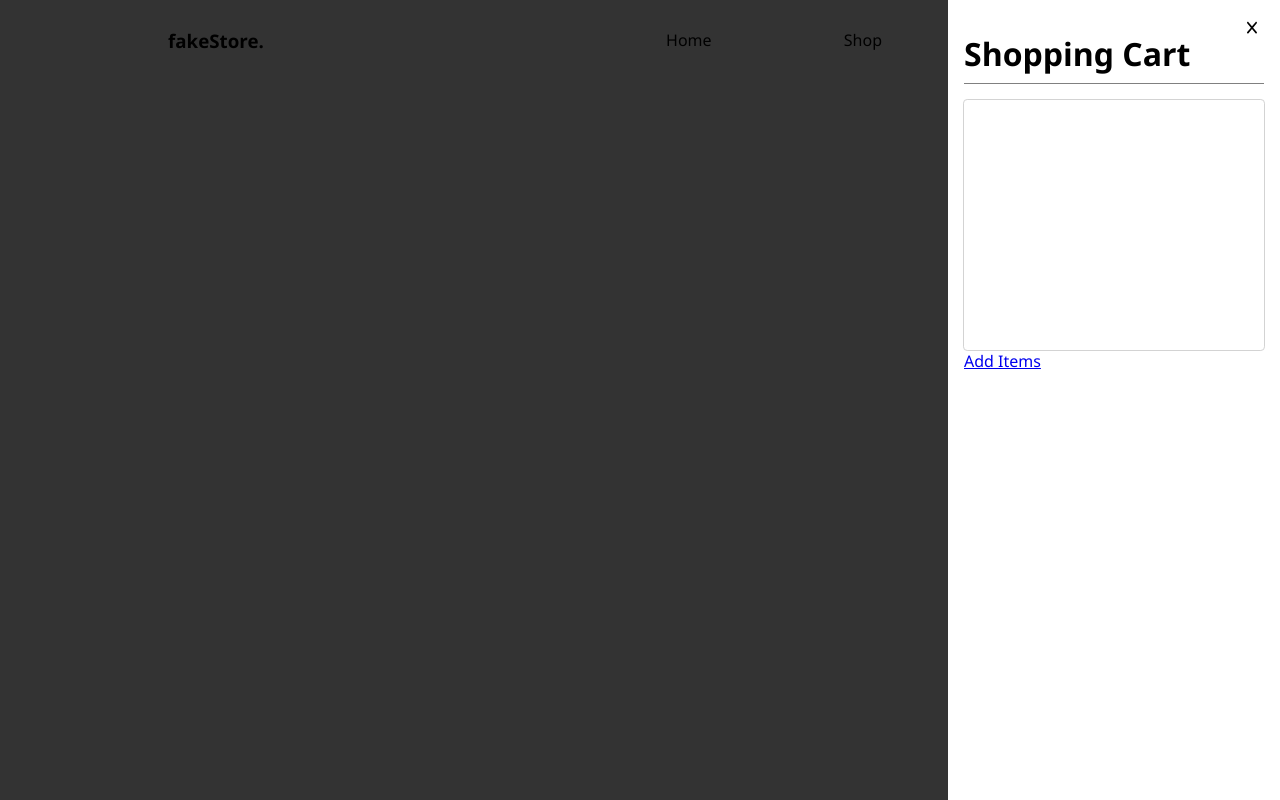
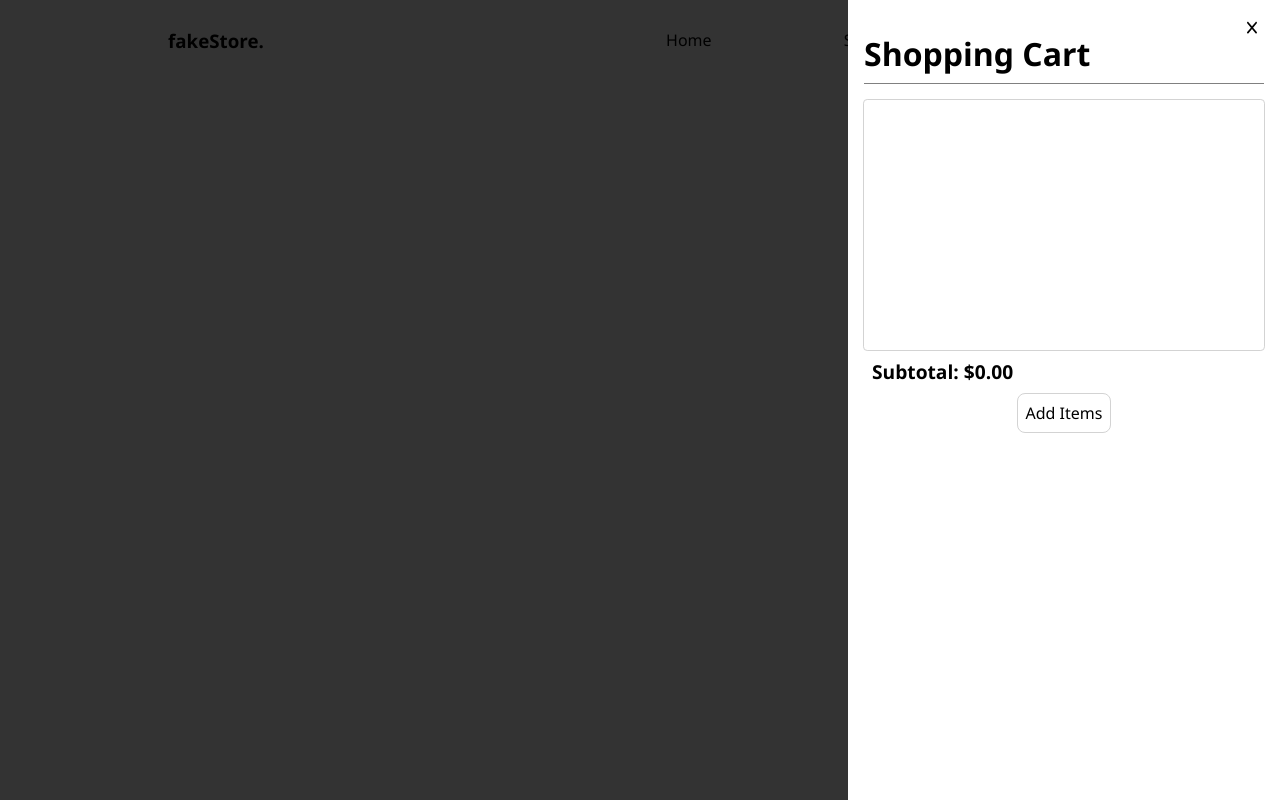
Before and after one commit to pekkabeast/shopping-cart, a React (Create React App) app: page /shopping-cart/shop/catalog/1/1 in a window 1280 px wide. Both pictures are taken after a click on the button "Cart". Built offline with nearby package versions, Linux system fonts and the light colour scheme.

Commit message:
finished cart functionality

```diff
--- a/src/App.jsx
+++ b/src/App.jsx
@@ -127,6 +127,7 @@ function App() {
 
   const [sideBarActive, setSideBarActive] = useState(false);
   const [cart, setCart] = useState([]);
+
   const toggleCartVisibility = useCallback((event) => {
     if (sideBarActive) {
       setSideBarActive(false);
@@ -155,6 +156,7 @@ function App() {
           </Route>
         </Route>
       </Routes>
+
       <CartSideBar
         isActive={sideBarActive}
         toggleCartVisibility={toggleCartVisibility}
--- a/src/components/Cart.jsx
+++ b/src/components/Cart.jsx
@@ -26,7 +26,7 @@ function Cart(props) {
           <FontAwesomeIcon icon={faMinus} />
           <input
             type="number"
-            value={!Number.isNaN(parseInt(item[1], 10)) ? item[1] : ""}
+            value={item[1] !== "invalid" ? item[1] : ""}
             onChange={setCart}
             data-productid={item[0].id}
           />
--- a/src/components/CartSideBar.jsx
+++ b/src/components/CartSideBar.jsx
@@ -1,4 +1,4 @@
-import React, { useCallback } from "react";
+import React, { useCallback, useEffect } from "react";
 import { FontAwesomeIcon } from "@fortawesome/react-fontawesome";
 import { faX } from "@fortawesome/free-solid-svg-icons";
 import "../styles/CartSideBar.css";
@@ -13,8 +13,29 @@ function CartSideBar(props) {
     cart: [],
   };
 
+  useEffect(() => {
+    let sum = 0;
+    cart.forEach((item) => {
+      sum += item[0].cost * item[1];
+    });
+    if (!Number.isNaN(sum)) {
+      document.querySelector(".cart-totalCost").textContent = `Subtotal: $${(
+        Math.round(sum * 100) / 100
+      ).toFixed(2)}`;
+    }
+  }, [cart]);
+
   const updateCart = useCallback((event) => {
-    if (event.target.value < 1000 && event.target.value > -1) {
+    if (
+      (event.target.value === "" && document.activeElement !== event.target) ||
+      event.target.value === "0"
+    ) {
+      setCart(
+        cart.filter(
+          (item) => item[0].id !== event.target.getAttribute("data-productid")
+        )
+      );
+    } else if (event.target.value < 1000 && event.target.value > -1) {
       setCart(
         cart.map((item) => {
           if (item[0].id === event.target.getAttribute("data-productid")) {
@@ -61,7 +82,14 @@ function CartSideBar(props) {
             <Cart item={item} setCart={updateCart} key={item[0].id} />
           ))}
         </div>
-        <NavLink to="/shop/catalog/all">Add Items</NavLink>
+        <div className="cart-totalCost" />
+        <NavLink
+          to="/shop/catalog/all"
+          className="add-items-btn"
+          onClick={toggleCartVisibility}
+        >
+          Add Items
+        </NavLink>
       </div>
     </div>
   );
--- a/src/components/ProductDetail.jsx
+++ b/src/components/ProductDetail.jsx
@@ -21,10 +21,8 @@ function ProductDetail(props) {
           return item;
         })
       );
-      console.log("added 1");
     } else {
       setCart([...cart, [product, 1]]);
-      console.log("added 2");
     }
   }
 
--- a/src/styles/CartSideBar.css
+++ b/src/styles/CartSideBar.css
@@ -11,7 +11,7 @@
   background-color: white;
   display: flex;
   flex-flow: column;
-  width: 300px;
+  width: 400px;
   height: 100%;
   position: fixed;
   right: 0;
@@ -57,6 +57,27 @@
   opacity: 0;
 }
 
+.cart-totalCost {
+  align-self: flex-start;
+  font-weight: bold;
+  font-size: 1.2rem;
+  margin: 0.5rem;
+}
+
+.add-items-btn {
+  text-decoration: none;
+  color: black;
+  align-self: center;
+  position: relative;
+  border: 1px solid lightgray;
+  padding: 0.5rem;
+  border-radius: 0.5rem;
+}
+
+.add-items-btn:hover {
+  border: 1px solid gray;
+}
+
 @media (max-width: 480px) {
   .cart {
     width: 100%;
```
Also changed, not shown: .eslintrc.json.
